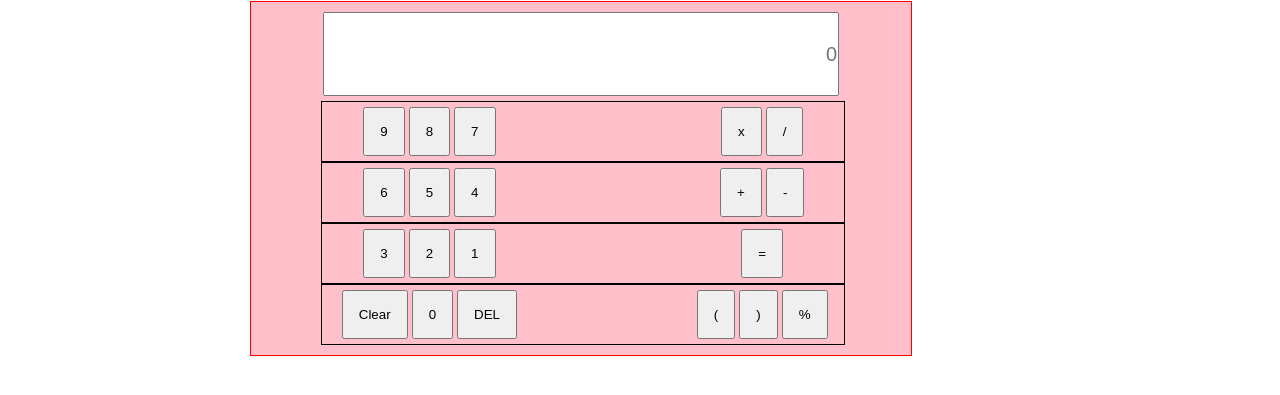
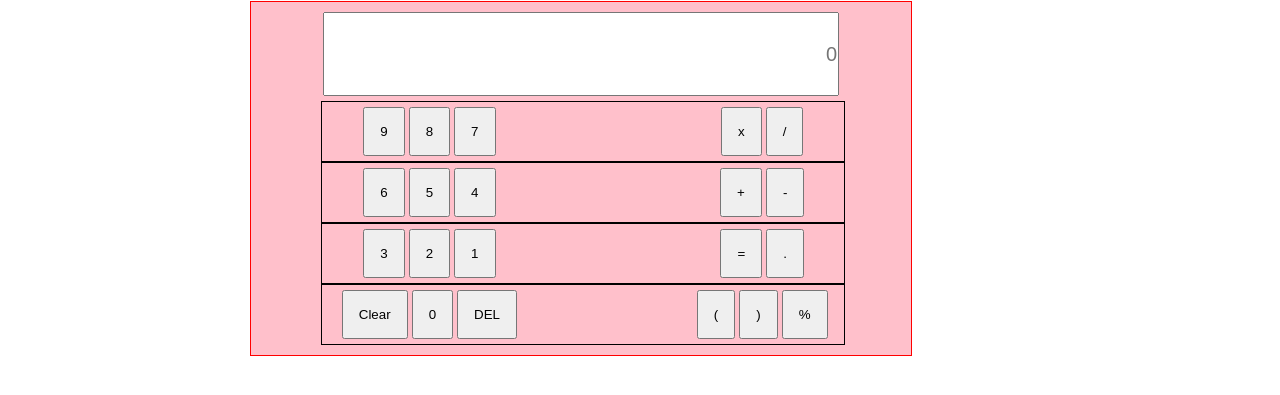
Before and after one commit to dhanasekardhaya/Project, a plain HTML site: page Calculator/calculator.html in a window 1280 px wide. Shown: the part 67-462 px from the top of the page. Drawn offline with Linux system fonts and the light colour scheme.

Commit message:
calculator_project

```diff
--- a/Calculator/calculator.html
+++ b/Calculator/calculator.html
@@ -45,6 +45,7 @@
             </div>
             <div class="inner_2">
                 <button onclick="equal()">=</button>
+                <button onclick="display('.')">.</button>
             </div>
         </div>
         <div class="inner">
```
